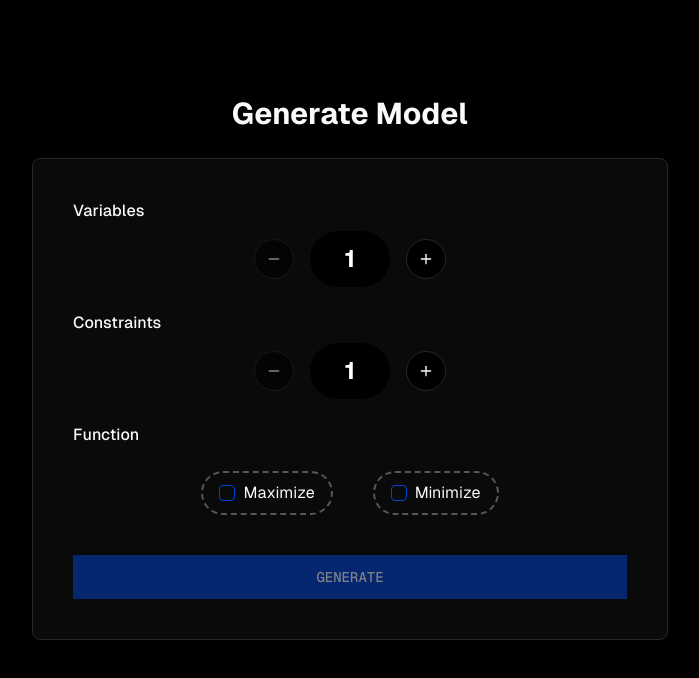
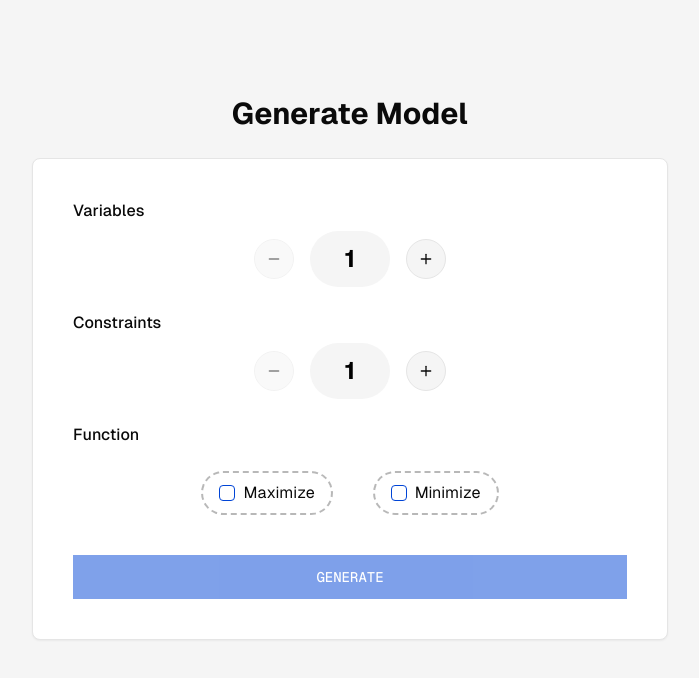
Before and after one commit to KarimBenn22/simplex-method-solver, a Next.js app: page / in a window 1280 px wide. Shown: the top 678 px of the page, without its empty margins (290-989 px from the left). Built offline with nearby package versions, Linux system fonts and the light colour scheme.

Commit message:
darkmode no longer forced

```diff
--- a/app/layout.tsx
+++ b/app/layout.tsx
@@ -26,7 +26,7 @@ export default function RootLayout({
   return (
     <html lang="en">
       <body
-        className={`${geistSans.variable} ${geistMono.variable} antialiased font-[family-name:var(--font-geist-sans)] dark`}
+        className={`${geistSans.variable} ${geistMono.variable} antialiased font-[family-name:var(--font-geist-sans)]`}
       >
         {children}
       </body>
```
